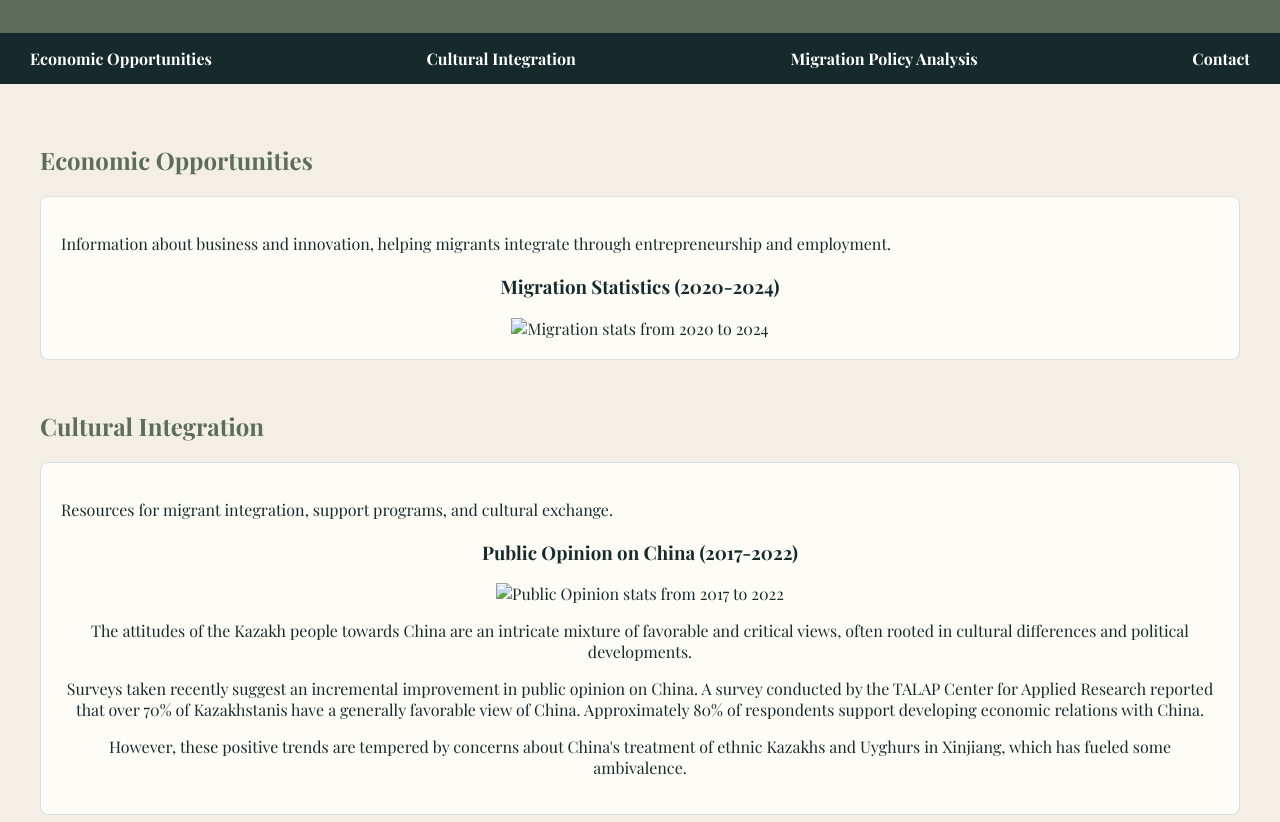
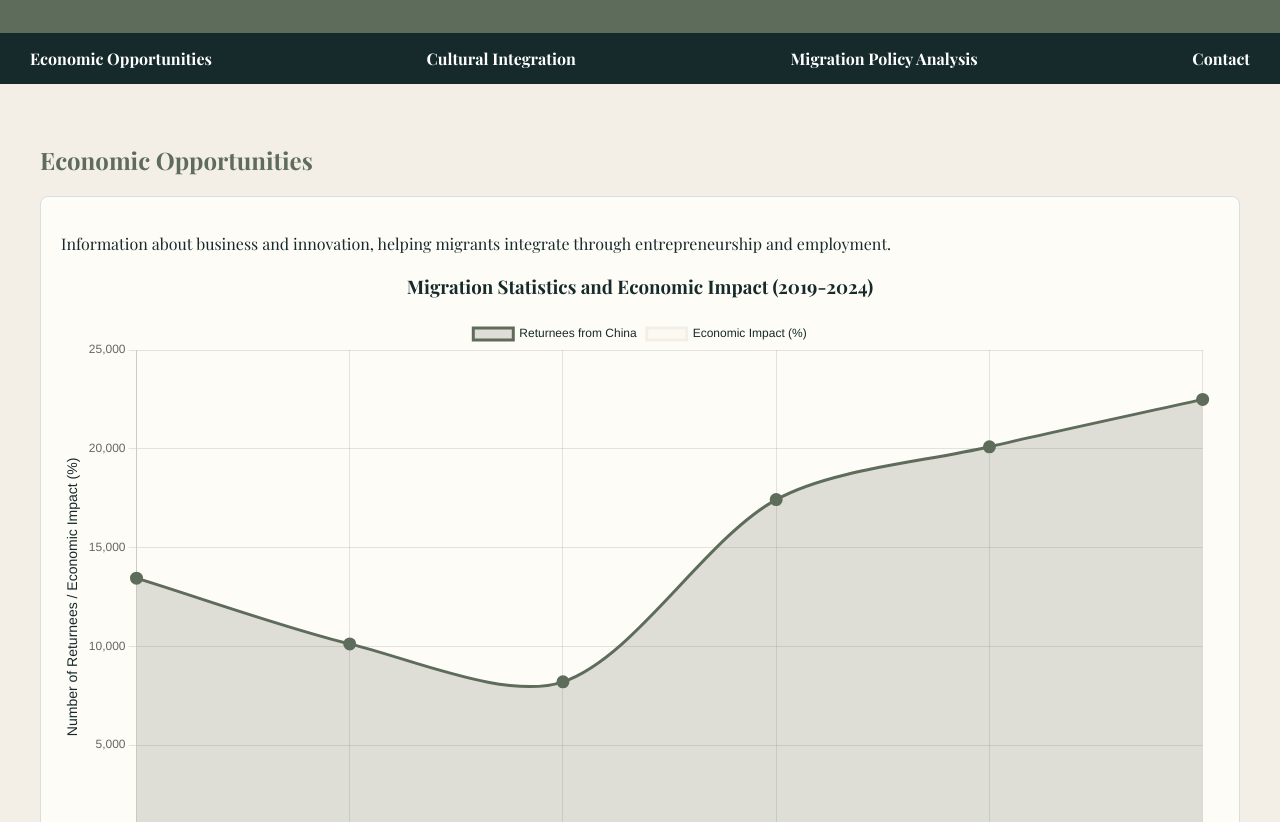
Before and after one commit to AmiableCommunity/AmiableCommunity, a plain HTML site: page index.html in a window 1280 px wide. Shown: the part 130-952 px from the top of the page. Drawn offline with nearby package versions, Linux system fonts and the light colour scheme.

Commit message:
Update index.html

```diff
--- a/index.html
+++ b/index.html
@@ -7,6 +7,9 @@
 
     <!-- Link to Google Fonts for Playfair Display -->
     <link href="https://fonts.googleapis.com/css2?family=Playfair+Display:wght@400;700&display=swap" rel="stylesheet">
+
+    <!-- Подключение Chart.js для графиков -->
+    <script src="https://cdn.jsdelivr.net/npm/chart.js"></script>
 
     <style>
         body {
@@ -60,7 +63,7 @@
             margin-top: 20px;
             text-align: center;
         }
-        .graph img {
+        .graph canvas {
             max-width: 100%;
             height: auto;
         }
@@ -95,8 +98,9 @@
             <div class="card">
                 <p>Information about business and innovation, helping migrants integrate through entrepreneurship and employment.</p>
                 <div class="graph">
-                    <h3>Migration Statistics (2020-2024)</h3>
-                    <img src="graph1.png" alt="Migration stats from 2020 to 2024">
+                    <h3>Migration Statistics and Economic Impact (2019-2024)</h3>
+                    <!-- Canvas для первого графика -->
+                    <canvas id="migrationChart"></canvas>
                 </div>
             </div>
         </div>
@@ -106,16 +110,15 @@
             <div class="card">
                 <p>Resources for migrant integration, support programs, and cultural exchange.</p>
                 <div class="graph">
-                    <h3>Public Opinion on China (2017-2022)</h3>
-                    <img src="graph2.png" alt="Public Opinion stats from 2017 to 2022">
+                    <h3>Public Opinion on China (2019-2024)</h3>
+                    <!-- Canvas для второго графика -->
+                    <canvas id="opinionChart"></canvas>
                     <p>The attitudes of the Kazakh people towards China are an intricate mixture of favorable and critical views, often rooted in cultural differences and political developments.</p>
                     <p>Surveys taken recently suggest an incremental improvement in public opinion on China. A survey conducted by the TALAP Center for Applied Research reported that over 70% of Kazakhstanis have a generally favorable view of China. Approximately 80% of respondents support developing economic relations with China.</p>
-                    <p>However, these positive trends are tempered by concerns about China's treatment of ethnic Kazakhs and Uyghurs in Xinjiang, which has fueled some ambivalence.</p>
+<p>However, these positive trends are tempered by concerns about China's treatment of ethnic Kazakhs and Uyghurs in Xinjiang, which has fueled some ambivalence.</p>
                 </div>
             </div>
         </div>
-
-> Toma:
 <div class="section" id="section3">
             <h2>Migration Policy Analysis (2019-2024) and Applicability for Kazakhstan</h2>
             <div class="card">
@@ -162,5 +165,114 @@
         <p>&copy; 2024 Amiable Community. All rights reserved.</p>
     </footer>
 
+    <script>
+        // Migration Statistics and Economic Impact (2019-2024)
+        var ctx = document.getElementById('migrationChart').getContext('2d');
+
+        var migrationChart = new Chart(ctx, {
+            type: 'line',
+            data: {
+                labels: ['2019', '2020', '2021', '2022', '2023', '2024'],
+                datasets: [
+                    {
+                        label: 'Returnees from China',
+                        data: [13450, 10120, 8200, 17425, 20100, 22500],
+                        borderColor: '#5E6C5B',
+                        backgroundColor: 'rgba(94, 108, 91, 0.2)',
+                        fill: true,
+                        tension: 0.3,
+                        borderWidth: 3,
+                        pointRadius: 5,
+                        pointBackgroundColor: '#5E6C5B'
+                    },
+                    {
+                        label: 'Economic Impact (%)',
+                        data: [1.5, 0.9, 0.8, 2.1, 2.5, 3.0],
+                        borderColor: '#F4EFE6',
+                        backgroundColor: 'rgba(244, 239, 230, 0.2)',
+                        fill: true,
+                        tension: 0.3,
+                        borderWidth: 3,
+                        pointRadius: 5,
+                        pointBackgroundColor: '#F4EFE6'
+                    }
+                ]
+            },
+            options: {
+                scales: {
+                    x: {
+                        beginAtZero: false,
+                        title: {
+                            display: true,
+                            text: 'Year',
+                            color: '#162A2C',
+                            font: {
+                                size: 14
+                            }
+                        }
+                    },
+                    y: {
+                        beginAtZero: true,
+                        title: {
+                            display: true,
+                            text: 'Number of Returnees / Economic Impact (%)',
+                            color: '#162A2C',
+                            font: {
+                                size: 14
+                            }
+                        }
+                    }
+                },
+                plugins: {
+                    legend: {
+                        labels: {
+                            color: '#162A2C'
+                        }
+                    }
+                }
+            }
+        });
+
+        // Public Opinion on China (2019-2024)
+        const opinionCtx = document.getElementById('opinionChart').getContext('2d');
+        const opinionChart = new Chart(opinionCtx, {
+            type: 'line',
+            data: {
+                labels: [2019, 2020, 2021, 2022, 2023, 2024],
+                datasets: [
+                    {
+
+label: 'Positive Opinion on China (%)',
+                        data: [40, 42, 38, 36, 35, 33],
+                        borderColor: '#5E6C5B',
+                        backgroundColor: 'rgba(94, 108, 91, 0.2)',
+                        fill: true,
+                        tension: 0.1
+                    },
+                    {
+                        label: 'Negative Opinion on China (%)',
+                        data: [50, 48, 52, 54, 55, 57],
+                        borderColor: '#162A2C',
+                        backgroundColor: 'rgba(22, 42, 44, 0.2)',
+                        fill: true,
+                        tension: 0.1
+                    }
+                ]
+            },
+            options: {
+                responsive: true,
+                plugins: {
+                    legend: {
+                        position: 'top'
+                    },
+                    title: {
+                        display: true,
+                        text: 'Public Opinion on China (2019-2024)'
+                    }
+                }
+            }
+        });
+    </script>
+
 </body>
 </html>
```
